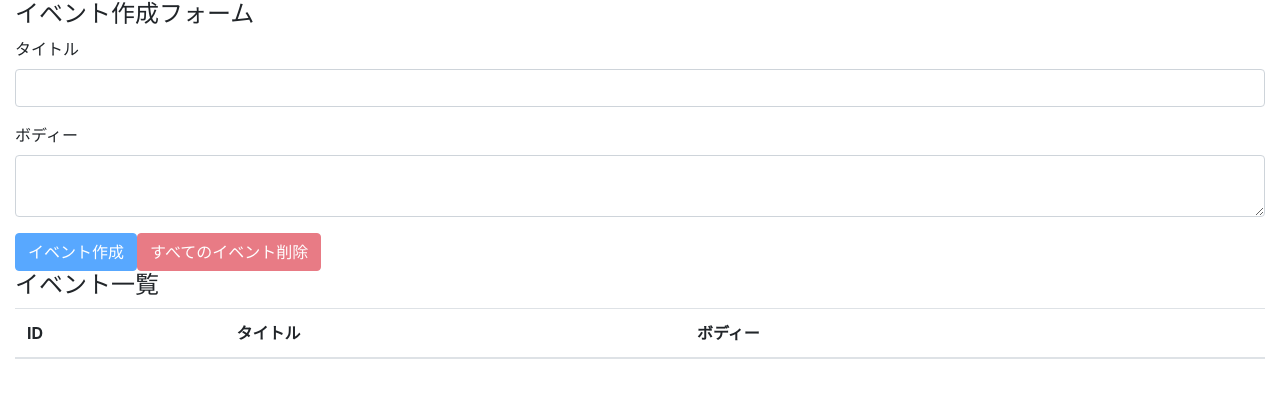
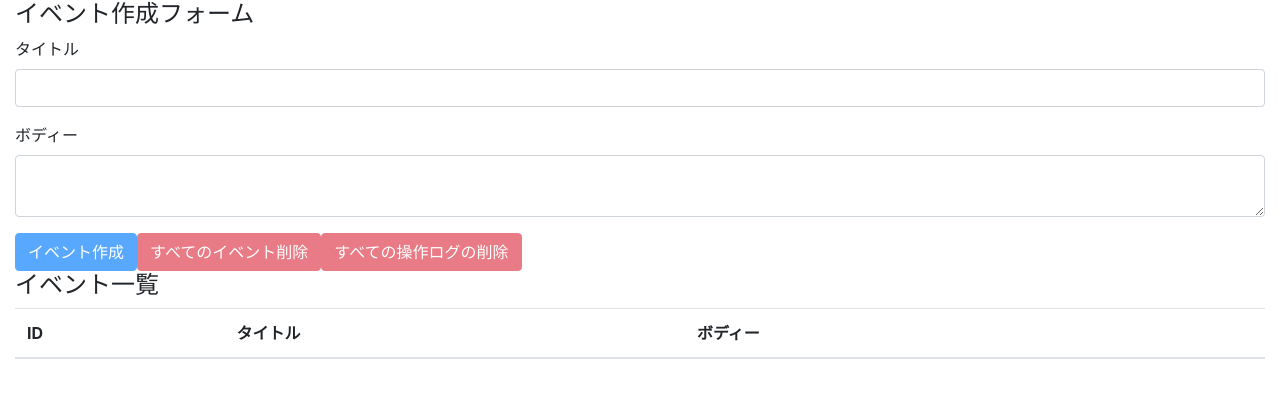
Before and after one commit to mahiro72/react-hooks_practice, a React (Create React App) app in the folder react-hooks-101/: page / in a window 1280 px wide. Shown: the top 398 px of the page. Built offline with nearby package versions, Linux system fonts and the light colour scheme.

Commit message:
lesson 28

```diff
--- a/react-hooks-101/src/components/EventForm.js
+++ b/react-hooks-101/src/components/EventForm.js
@@ -55,6 +55,20 @@
       }
 
     }
+
+
+    const deleteAllLogs =(e)=>{
+      e.preventDefault();
+      const result = window.confirm('すべてのログを本当に削除してもよろしいでしょうか')
+      if (result){
+        dispatch({
+          type:DELETE_ALL_LOG,
+        })
+      }
+    }
+
+
+
     return (
         <>
             <h4>イベント作成フォーム</h4>
@@ -70,14 +84,16 @@
                 </div>
 
                 <button className="btn btn-primary" onClick={addEvent} disabled={!title||!body}>
-                イベント作成
+                  イベント作成
                 </button>
 
                 <button className="btn btn-danger" onClick={deleteAllEvent} disabled={state.events.length===0}>
-                すべてのイベント削除
+                  すべてのイベント削除
                 </button>
 
-                {/* <button className="btn btn-danger">すべての操作ログの削除</button> */}
+                <button className="btn btn-danger" onClick={deleteAllLogs} disabled={state.logs.length===0}>
+                  すべての操作ログの削除
+                </button>
 
             </form>
         </>
```
